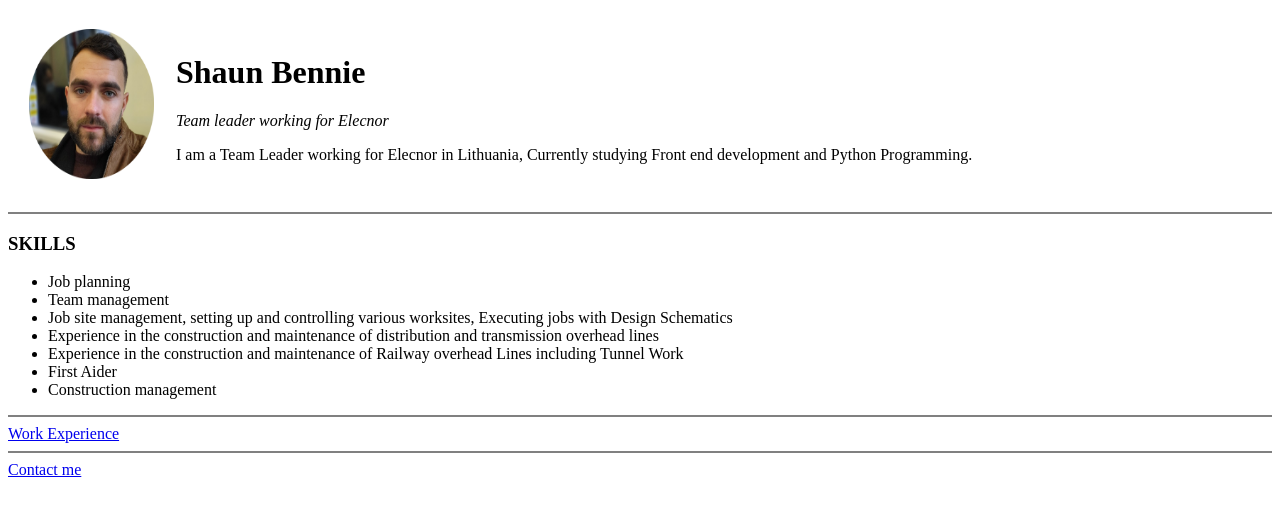
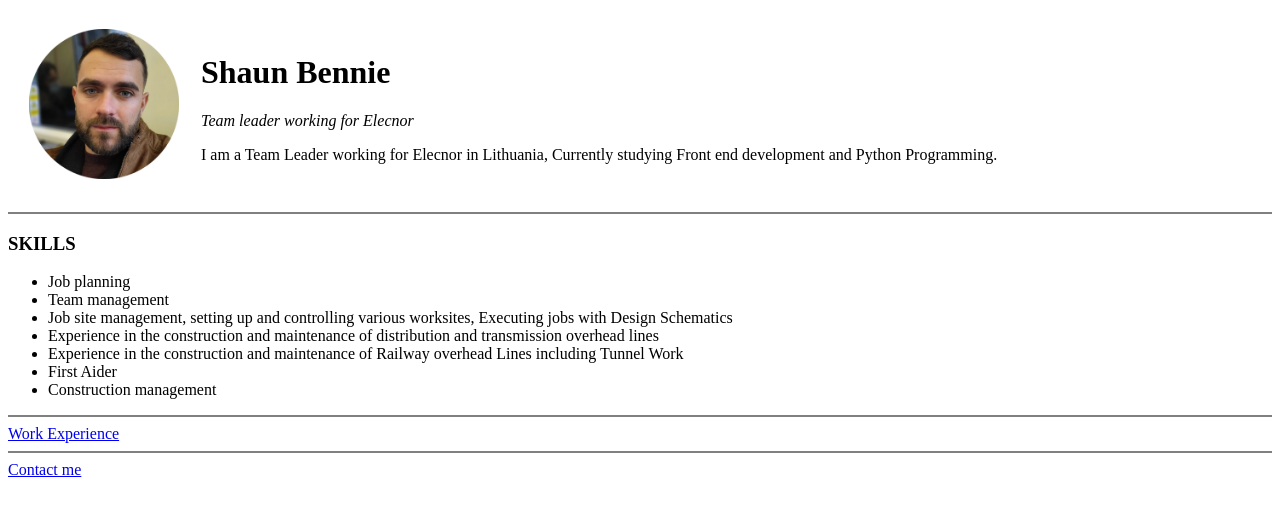
Before and after one commit to Cyber-Eagle-36/cv, a plain HTML site: page index.html in a window 1280 px wide. Drawn offline with Linux system fonts and the light colour scheme.

Commit message:
Edit img width

```diff
--- a/index.html
+++ b/index.html
@@ -8,7 +8,7 @@
 <body>
     <table cellspacing="20">
         <tr>
-            <td><img src="images/snapshot.png" height="150" width="125"></td>
+            <td><img src="images/snapshot.png" height="150" width="150"></td>
             <td><h1>Shaun Bennie</h1>
                 <P><em>Team leader working for Elecnor</em></P>
                 <p>I am a Team Leader working for Elecnor in Lithuania, Currently studying Front end development and Python Programming.</p></td>
```
